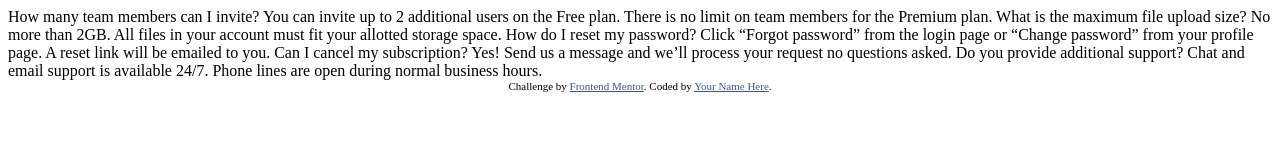
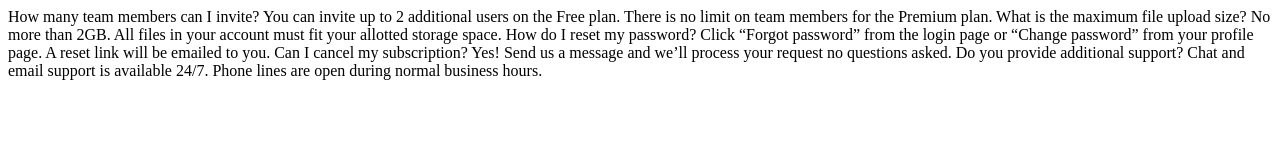
Before and after one commit to Lukasz-Milde/FAQ-Card, a plain HTML site: page index.html in a window 1280 px wide. Drawn offline with Linux system fonts and the light colour scheme.

Commit message:
test commit

```diff
--- a/index.html
+++ b/index.html
@@ -1,40 +1,38 @@
 <!DOCTYPE html>
 <html lang="en">
 	<head>
-  <meta charset="UTF-8">
-  <meta name="viewport" content="width=device-width, initial-scale=1.0"> <!-- displays site properly based on user's device -->
+		<meta charset="UTF-8" />
+		<meta name="viewport" content="width=device-width, initial-scale=1.0" />
+		<!-- displays site properly based on user's device -->
 
-  <link rel="icon" type="image/png" sizes="32x32" href="./images/favicon-32x32.png">
+		<link
+			rel="icon"
+			type="image/png"
+			sizes="32x32"
+			href="./images/favicon-32x32.png"
+		/>
 
 		<title>Frontend Mentor | FAQ Accordion Card</title>
 
-  <!-- Feel free to remove these styles or customise in your own stylesheet 👍 -->
 		<style>
-    .attribution { font-size: 11px; text-align: center; }
-    .attribution a { color: hsl(228, 45%, 44%); }
+			.attribution {
+				font-size: 11px;
+				text-align: center;
+			}
+			.attribution a {
+				color: hsl(228, 45%, 44%);
+			}
 		</style>
 	</head>
 	<body>
-  How many team members can I invite?
-  You can invite up to 2 additional users on the Free plan. There is no limit on
-  team members for the Premium plan.
-
-  What is the maximum file upload size?
-  No more than 2GB. All files in your account must fit your allotted storage space.
-
-  How do I reset my password?
-  Click “Forgot password” from the login page or “Change password” from your profile page.
-  A reset link will be emailed to you.
-
-  Can I cancel my subscription?
-  Yes! Send us a message and we’ll process your request no questions asked.
-
-  Do you provide additional support?
-  Chat and email support is available 24/7. Phone lines are open during normal business hours.
-
-  <div class="attribution">
-    Challenge by <a href="https://www.frontendmentor.io?ref=challenge" target="_blank">Frontend Mentor</a>.
-    Coded by <a href="#">Your Name Here</a>.
-  </div>
+		How many team members can I invite? You can invite up to 2 additional users
+		on the Free plan. There is no limit on team members for the Premium plan.
+		What is the maximum file upload size? No more than 2GB. All files in your
+		account must fit your allotted storage space. How do I reset my password?
+		Click “Forgot password” from the login page or “Change password” from your
+		profile page. A reset link will be emailed to you. Can I cancel my
+		subscription? Yes! Send us a message and we’ll process your request no
+		questions asked. Do you provide additional support? Chat and email support
+		is available 24/7. Phone lines are open during normal business hours.
 	</body>
 </html>
```
Lines whose indentation alone changed are shown as unchanged.
